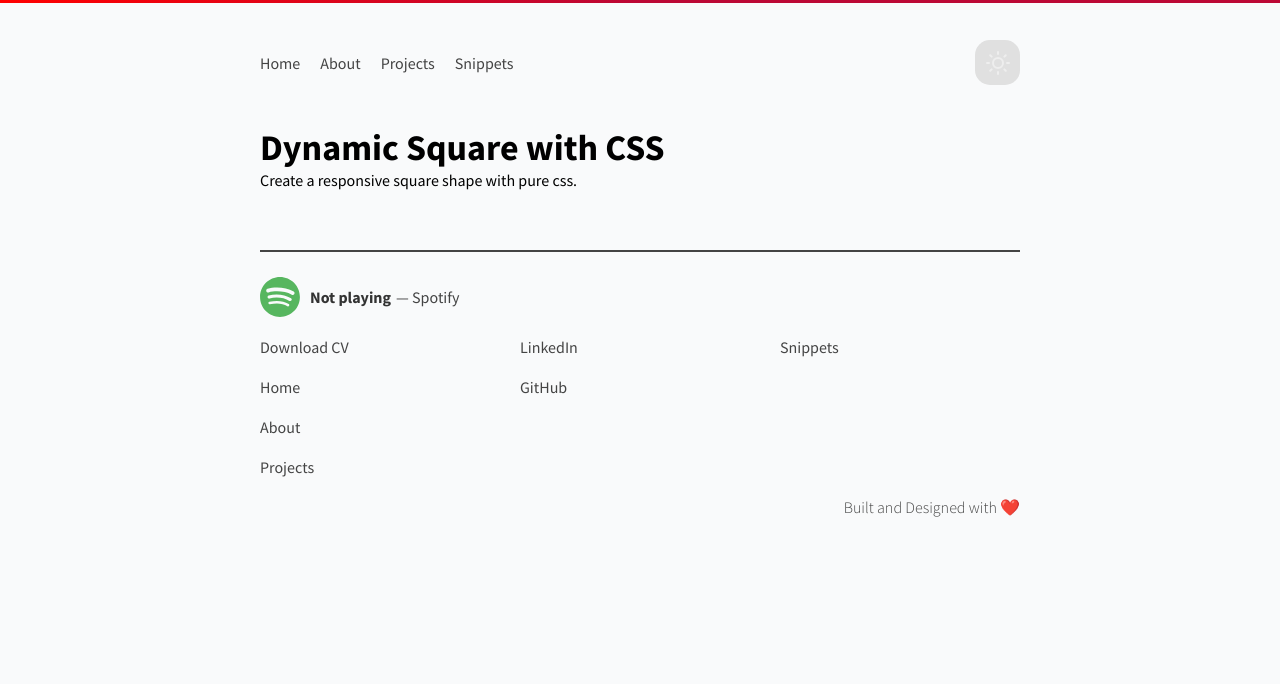
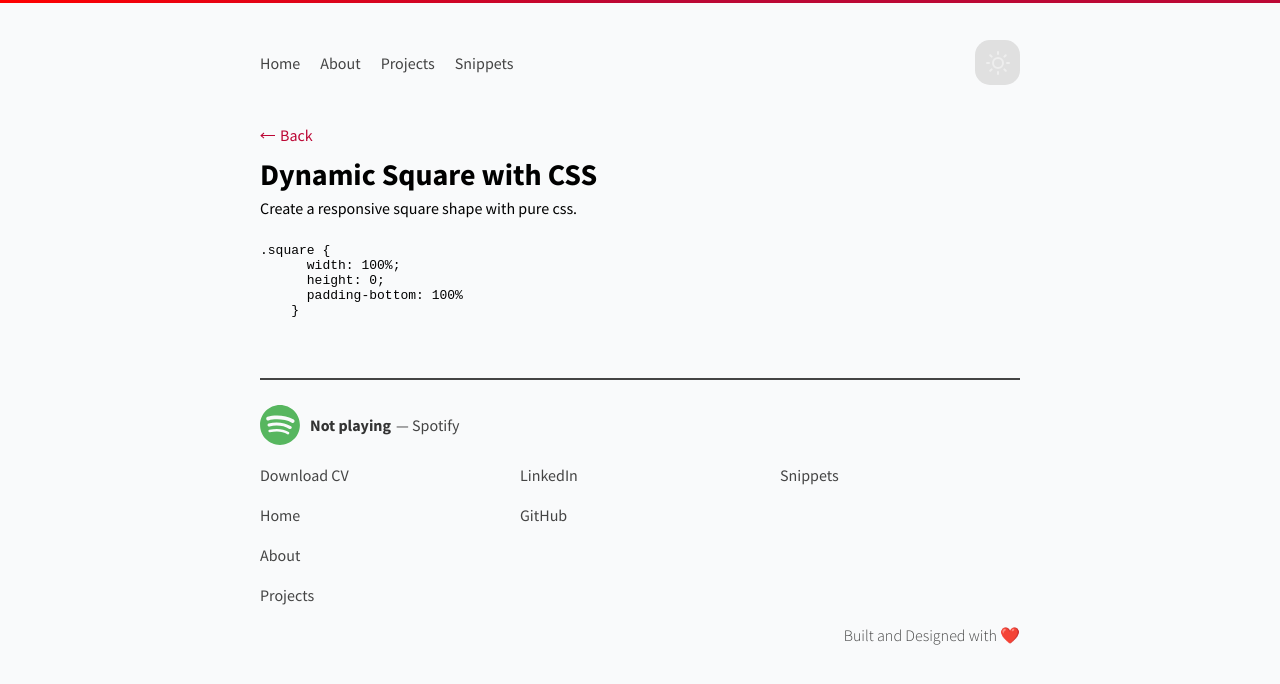
Before and after one commit to ramilsaavedra/portfolio-nextjs-firebase-typescript, a Next.js app: page /snippets/dynamic-square-with-css in a window 1280 px wide. Shown: the top 684 px of the page. Built offline with nearby package versions, Linux system fonts and the light colour scheme; no server answers.

Commit message:
syntax highlight

```diff
--- a/components/CodeSnippet/CodeSnippetIcon.tsx
+++ b/components/CodeSnippet/CodeSnippetIcon.tsx
@@ -114,7 +114,7 @@ const CodeSnippetIcon: React.FC<CodeSnippetIconProps> = ({ icon }) => {
     );
   }
 
-  if (icon === 'react') {
+  if (icon === 'tsx') {
     return (
       <svg
         width='30'
--- /dev/null
+++ b/components/SyntaxHighlighter/index.tsx
@@ -0,0 +1,25 @@
+import React, { useEffect } from 'react';
+// @ts-ignore
+import Prism from 'prismjs';
+
+interface SyntaxHighlighterProps {
+  code: string;
+  tech: string;
+}
+
+const SyntaxHighlighter: React.FC<SyntaxHighlighterProps> = ({
+  code,
+  tech,
+}) => {
+  useEffect(() => {
+    Prism.highlightAll();
+  }, []);
+
+  return (
+    <pre>
+      <code className={`language-${tech}`}>{code}</code>
+    </pre>
+  );
+};
+
+export default SyntaxHighlighter;
--- a/mock_data/codes.ts
+++ b/mock_data/codes.ts
@@ -8,7 +8,7 @@ export interface CodesProps {
   body: string;
 }
 
-export type TechProps = 'html' | 'css' | 'react' | 'js' | 'ts';
+export type TechProps = 'html' | 'css' | 'tsx' | 'jsx' | 'ts' | 'js';
 
 const codes: CodesProps[] = [
   {
@@ -17,27 +17,116 @@ const codes: CodesProps[] = [
     slug: 'dynamic-square-with-css',
     description: 'Create a responsive square shape with pure css.',
     tech: 'css',
-    code: '.square { width: 100%; height: 0; padding-bottom: 100% } ',
+    code: `.square {
+      width: 100%;
+      height: 0;
+      padding-bottom: 100%
+    }`,
     body: '',
   },
 
   {
     id: 2,
-    title: 'createContext with Typescript',
-    slug: 'create-context-with-typescript',
-    description: 'React createContext() with TS boilerplate.',
-    tech: 'react',
-    code: '.square { width: 100%; height: 0; padding-bottom: 100% } ',
+    title: 'Button Component with TS',
+    slug: 'react-button-component-with-typescript',
+    description: 'React button component with typescript',
+    tech: 'tsx',
+    code: `
+    import React from 'react';
+
+    type ButtonProps = {
+      children?: React.ReactNode;
+      variant?: 'secondary';
+    };
+
+    const Button: React.FC<
+      ButtonProps & React.ButtonHTMLAttributes<HTMLButtonElement>
+    > = ({ variant, children, className, ...props }) => {
+      return (
+        <button
+          {...props}
+          className={\`\${className} \${style.button} \${
+            variant === 'secondary' && style['button-secondary']
+          }\`}
+        >
+          {children}
+        </button>
+      );
+    };
+
+    export default Button;
+    `,
     body: '',
   },
 
   {
     id: 3,
-    title: 'Button component with Typescript',
-    slug: 'button-component-with-typescript',
-    description: 'Button component with TS boilerplate.',
-    tech: 'react',
-    code: '.square { width: 100%; height: 0; padding-bottom: 100% } ',
+    title: 'CreateContext with Typescript',
+    slug: 'createcontext-with-typescript',
+    description: 'createcContext hook sample use case',
+    tech: 'tsx',
+    code: `
+    import React, { createContext, useState } from 'react';
+
+    interface NotificationProps {
+      type: 'success' | 'error' | null;
+      message: string | null;
+    }
+
+    interface NotificationContextInterface {
+      notification: NotificationProps;
+      notificationHandler: (notification: NotificationProps) => void;
+    }
+
+    interface NotificationProviderProps {
+      children?: React.ReactNode;
+    }
+
+    const defaultContext: NotificationContextInterface = {
+      notification: { type: null, message: null },
+      notificationHandler: () => {},
+    };
+
+    const NotificationContext =
+      createContext<NotificationContextInterface>(defaultContext);
+
+    let timeout: ReturnType<typeof setTimeout>;
+
+    export const NotificationProvider: React.FC<NotificationProviderProps> = ({
+      children,
+    }) => {
+      const [notification, setNotification] = useState({
+        type: null,
+        message: null,
+      });
+
+      const notificationHandler = (notification: NotificationProps) => {
+        setNotification(notification);
+        clearNotification();
+      };
+
+      const clearNotification = () => {
+        clearTimeout(timeout);
+
+        timeout = setTimeout(() => {
+          setNotification({ type: null, message: null });
+        }, 3000);
+      };
+
+      return (
+        <NotificationContext.Provider
+          value={{
+            notification: notification,
+            notificationHandler: notificationHandler,
+          }}
+        >
+          {children}
+        </NotificationContext.Provider>
+      );
+    };
+
+    export default NotificationContext;
+    `,
     body: '',
   },
 
@@ -47,7 +136,154 @@ const codes: CodesProps[] = [
     slug: 'css-breakpoints-for-responsive-design',
     description: 'Css breakpoints for common devices.',
     tech: 'css',
-    code: '.square { width: 100%; height: 0; padding-bottom: 100% } ',
+    code: `
+    @media only screen and (max-width: 595px) {
+      ...;
+    }
+
+    /* Small screen devices (600px and above) */
+    @media only screen and (min-width: 600px) {
+      ...;
+    }
+
+    /* Medium screen devices (768px and above) */
+    @media only screen and (min-width: 768px) {
+      ...;
+    }
+
+    /* Big screen devices (889px and above) */
+    @media only screen and (min-width: 889px) {
+      ...;
+    }
+
+    /* Extra big screen devices (1200px and above) */
+    @media only screen and (min-width: 1200px) {
+      ...;
+    }
+
+    `,
+    body: '',
+  },
+
+  {
+    id: 5,
+    title: 'Theme Changer using next-themes',
+    slug: 'theme-change-using-next-themes',
+    description: 'Easily change theme in nextjs project',
+    tech: 'tsx',
+    code: `
+    import React, { useState, useEffect } from 'react';
+    import { useTheme } from 'next-themes';
+    import style from './ThemeChanger.module.css';
+
+    const ThemeChanger: React.FC = () => {
+      const [mounted, setMounted] = useState(false);
+      const { theme, setTheme } = useTheme();
+
+      useEffect(() => setMounted(true), []);
+
+      const onClick = () => {
+        setTheme(theme === 'light' ? 'dark' : 'light');
+      };
+
+      if (!mounted) return null;
+      return (
+        <div className={style.wrap} onClick={onClick}>
+          {theme === 'light' ? (
+            <svg
+              width='24'
+              height='24'
+              viewBox='0 0 24 24'
+              fill='none'
+              xmlns='http://www.w3.org/2000/svg'
+            >
+              <path
+                d='M20.9999 12.79C20.8426 14.4922 20.2038 16.1144 19.1581 17.4668C18.1125 18.8192 16.7034 19.8458 15.0956 20.4265C13.4878 21.0073 11.7479 21.1181 10.0794 20.7461C8.41092 20.3741 6.8829 19.5345 5.67413 18.3258C4.46536 17.117 3.62584 15.589 3.25381 13.9205C2.88178 12.252 2.99262 10.5121 3.57336 8.9043C4.15411 7.29651 5.18073 5.88737 6.53311 4.84175C7.8855 3.79614 9.5077 3.15731 11.2099 3C10.2133 4.34827 9.73375 6.00945 9.85843 7.68141C9.98312 9.35338 10.7038 10.9251 11.8893 12.1106C13.0748 13.2961 14.6465 14.0168 16.3185 14.1415C17.9905 14.2662 19.6516 13.7866 20.9999 12.79V12.79Z'
+                stroke='#222222'
+                strokeWidth='2'
+                strokeLinecap='round'
+                strokeLinejoin='round'
+              />
+            </svg>
+          ) : (
+            <svg
+              width='24'
+              height='24'
+              viewBox='0 0 24 24'
+              fill='none'
+              xmlns='http://www.w3.org/2000/svg'
+            >
+              <path
+                d='M12 17C14.7614 17 17 14.7614 17 12C17 9.23858 14.7614 7 12 7C9.23858 7 7 9.23858 7 12C7 14.7614 9.23858 17 12 17Z'
+                stroke='#EEEEEE'
+                strokeWidth='2'
+                strokeLinecap='round'
+                strokeLinejoin='round'
+              />
+              <path
+                d='M12 1V3'
+                stroke='#EEEEEE'
+                strokeWidth='2'
+                strokeLinecap='round'
+                strokeLinejoin='round'
+              />
+              <path
+                d='M12 21V23'
+                stroke='#EEEEEE'
+                strokeWidth='2'
+                strokeLinecap='round'
+                strokeLinejoin='round'
+              />
+              <path
+                d='M4.22 4.22L5.64 5.64'
+                stroke='#EEEEEE'
+                strokeWidth='2'
+                strokeLinecap='round'
+                strokeLinejoin='round'
+              />
+              <path
+                d='M18.36 18.36L19.78 19.78'
+                stroke='#EEEEEE'
+                strokeWidth='2'
+                strokeLinecap='round'
+                strokeLinejoin='round'
+              />
+              <path
+                d='M1 12H3'
+                stroke='#EEEEEE'
+                strokeWidth='2'
+                strokeLinecap='round'
+                strokeLinejoin='round'
+              />
+              <path
+                d='M21 12H23'
+                stroke='#EEEEEE'
+                strokeWidth='2'
+                strokeLinecap='round'
+                strokeLinejoin='round'
+              />
+              <path
+                d='M4.22 19.78L5.64 18.36'
+                stroke='#EEEEEE'
+                strokeWidth='2'
+                strokeLinecap='round'
+                strokeLinejoin='round'
+              />
+              <path
+                d='M18.36 5.64L19.78 4.22'
+                stroke='#EEEEEE'
+                strokeWidth='2'
+                strokeLinecap='round'
+                strokeLinejoin='round'
+              />
+            </svg>
+          )}
+        </div>
+      );
+    };
+    export default ThemeChanger;
+
+    `,
     body: '',
   },
 ];
--- a/package.json
+++ b/package.json
@@ -11,8 +11,10 @@
   "dependencies": {
     "@types/spotify-api": "^0.0.16",
     "axios": "^0.27.2",
+    "babel-plugin-prismjs": "^2.1.0",
     "next": "12.2.3",
     "next-themes": "^0.2.0",
+    "prismjs": "^1.28.0",
     "react": "18.2.0",
     "react-dom": "18.2.0"
   },
--- a/pages/snippets/[slug].tsx
+++ b/pages/snippets/[slug].tsx
@@ -5,6 +5,9 @@ import type {
   GetStaticProps,
 } from 'next';
 import { ParsedUrlQuery } from 'querystring';
+import SyntaxHighlighter from '../../components/SyntaxHighlighter';
+import { useRouter } from 'next/router';
+import styles from '../../styles/Snippets.module.css';
 import codes, { CodesProps } from '../../mock_data/codes';
 
 interface Params extends ParsedUrlQuery {
@@ -49,10 +52,27 @@ const Snippet: NextPage<InferGetStaticPropsType<typeof getStaticProps>> = (
   props
 ) => {
   const { code } = props;
+  const router = useRouter();
   return (
     <div className='container'>
-      <h2>{code.title}</h2>
-      <p>{code.description}</p>
+      <div className={styles.backButton} onClick={() => router.back()}>
+        <svg
+          width='15'
+          height='7'
+          viewBox='0 0 15 7'
+          fill='none'
+          xmlns='http://www.w3.org/2000/svg'
+        >
+          <path
+            d='M1.00031 3.59228L0.6734 3.21395L0.235559 3.59228L0.6734 3.97061L1.00031 3.59228ZM4.32721 5.80618L1.32721 3.21395L0.6734 3.97061L3.6734 6.56284L4.32721 5.80618ZM1.32721 3.97061L4.32721 1.37837L3.6734 0.621714L0.6734 3.21395L1.32721 3.97061ZM1.00031 4.09228L15.0003 4.09228V3.09228L1.00031 3.09228V4.09228Z'
+            fill='var(--primary)'
+          />
+        </svg>
+        Back
+      </div>
+      <h3>{code.title}</h3>
+      <p className={styles.codeDescription}>{code.description}</p>
+      <SyntaxHighlighter tech={code.tech} code={code.code} />
     </div>
   );
 };
--- a/styles/Snippets.module.css
+++ b/styles/Snippets.module.css
@@ -15,6 +15,19 @@
   grid-template-columns: 1fr 1fr;
 }
 
+.backButton {
+  display: flex;
+  align-items: center;
+  gap: 5px;
+  color: var(--primary);
+  margin-bottom: 10px;
+  cursor: pointer;
+}
+
+.codeDescription {
+  margin-top: 5px;
+  margin-bottom: 25px;
+}
 @media only screen and (max-width: 598px) {
   .codeWrap {
     grid-template-columns: 1fr;
```
Also changed, not shown: .babelrc (added), 2 other files (tests, documents, lock files or other folders).
